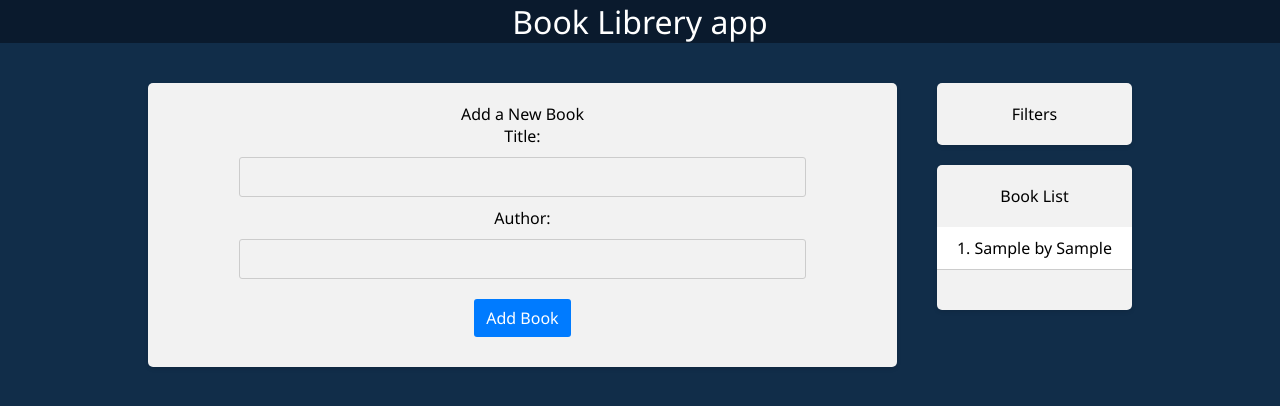
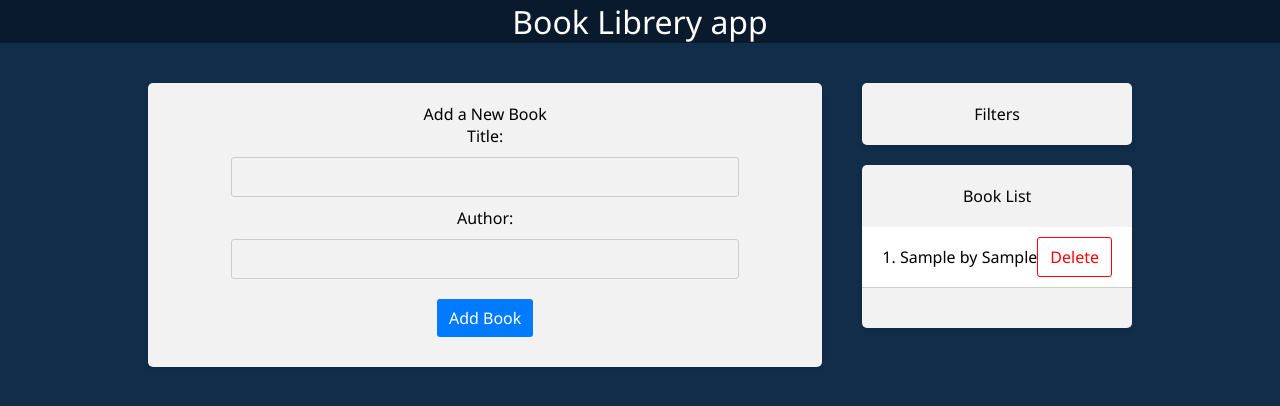
Before and after one commit to rinatbastanov/react-redux, a React (Create React App) app in the folder frontend/: page / in a window 1280 px wide. Both pictures are taken after typing "Sample", "Sample" into the empty fields and a click on the button "Add Book". Shown: the top 406 px of the page. Built offline with nearby package versions, Linux system fonts and the light colour scheme.

Commit message:
Delete book by id

```diff
--- a/frontend/src/components/BookList/BookList.js
+++ b/frontend/src/components/BookList/BookList.js
@@ -1,8 +1,16 @@
-import { useSelector } from 'react-redux';
+import { useSelector, useDispatch } from 'react-redux';
+import { deleteBook } from '../../redux/books/actionCreators';
+
 import './BookList.css';
 
 const BookList = () => {
   const books = useSelector((state) => state.books);
+  const dispatch = useDispatch();
+
+  const handleDeleteBook = (id) => {
+    dispatch(deleteBook(id));
+  };
+
   return (
     <div className="app-block book-list">
       <h2>Book List</h2>
@@ -15,6 +23,11 @@ const BookList = () => {
               <div className="book-info">
                 {++i}. {book.title} by <strong>{book.author}</strong>
               </div>
+              <div className="book-actions">
+                <button onClick={() => handleDeleteBook(book.id)}>
+                  Delete
+                </button>
+              </div>
             </li>
           ))}
         </ul>
--- a/frontend/src/redux/books/actionCreators.js
+++ b/frontend/src/redux/books/actionCreators.js
@@ -6,3 +6,10 @@ export const addBook = (newBook) => {
     payload: newBook,
   };
 };
+
+export const deleteBook = (id) => {
+  return {
+    type: actionTypes.DELETE_BOOK,
+    payload: id,
+  };
+};
--- a/frontend/src/redux/books/actionTypes.js
+++ b/frontend/src/redux/books/actionTypes.js
@@ -1 +1,2 @@
 export const ADD_BOOK = 'ADD_BOOK';
+export const DELETE_BOOK = 'DELETE_BOOK';
--- a/frontend/src/redux/books/reducer.js
+++ b/frontend/src/redux/books/reducer.js
@@ -6,6 +6,8 @@ const booksReducer = (state = initialState, action) => {
   switch (action.type) {
     case actionTypes.ADD_BOOK:
       return [...state, action.payload];
+    case actionTypes.DELETE_BOOK:
+      return state.filter((book) => book.id !== action.payload);
     default:
       return state;
   }
```
